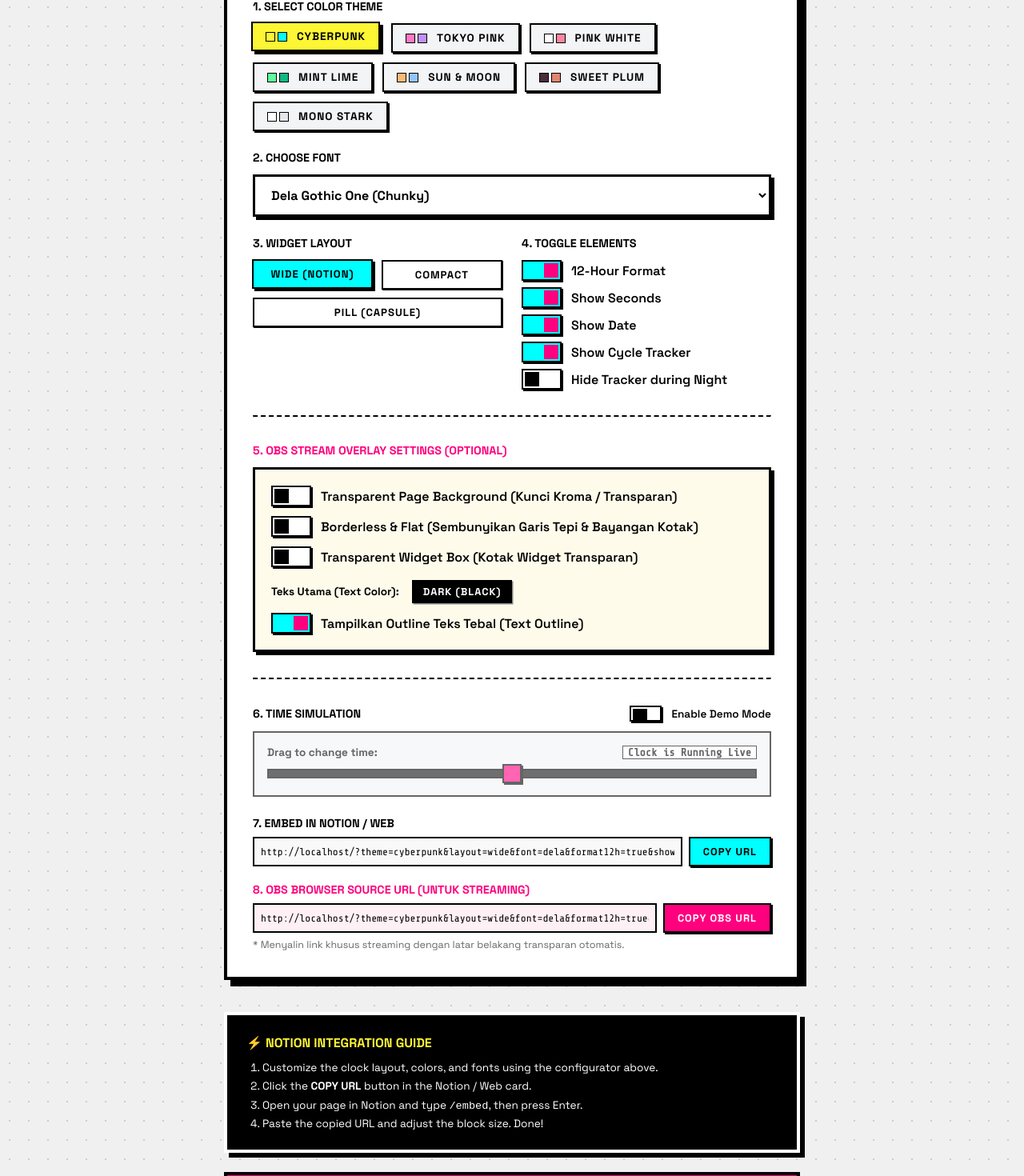
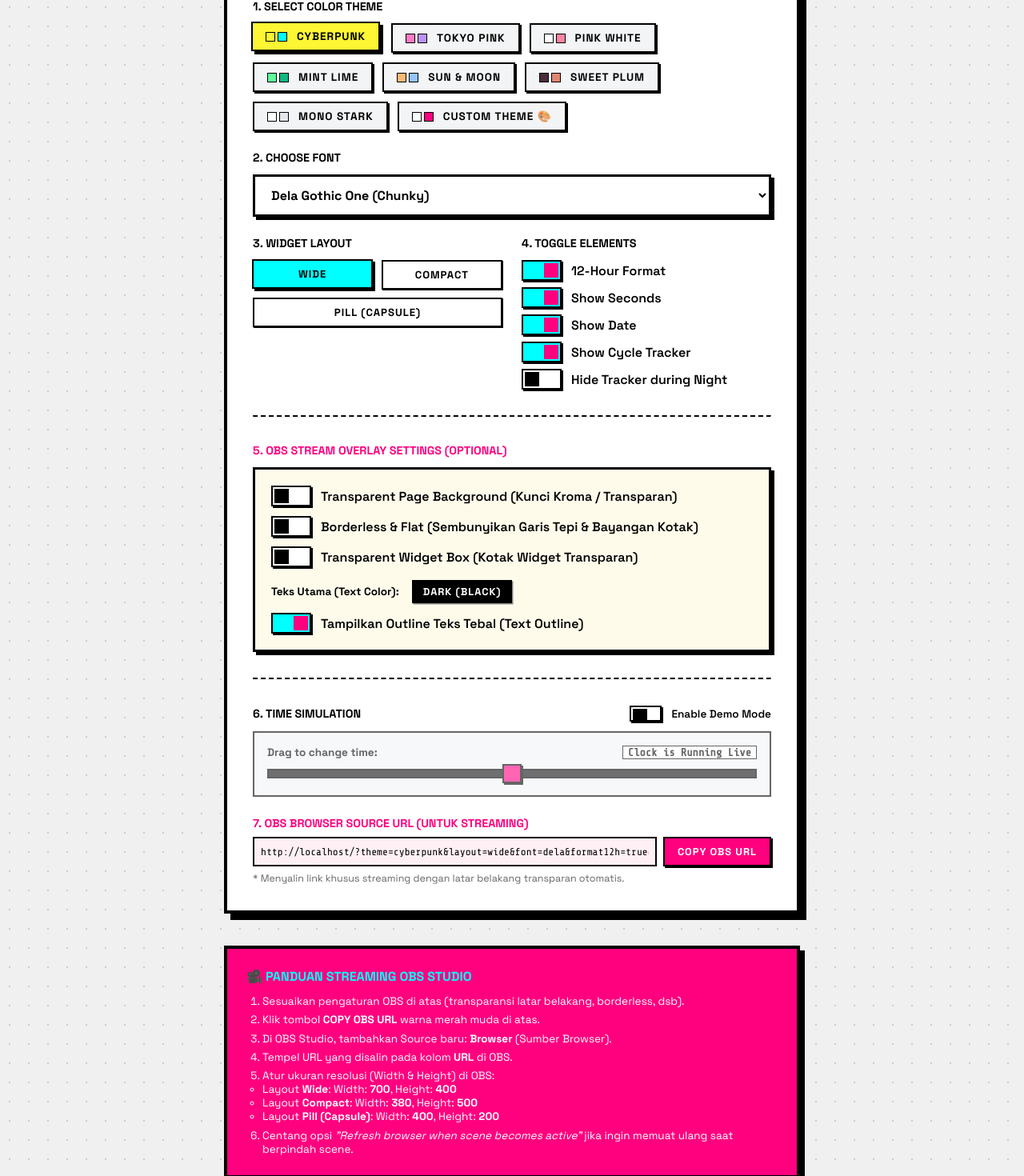
Before and after one commit to IrfanRasyid/clock-widget-obs-notion, a React (Vite) app: page / in a window 1280 px wide. Shown: the part 675-2145 px from the top of the page at 80% size. Built offline with nearby package versions, Linux system fonts and the light colour scheme; a web font is replaced by a local one.

Commit message:
feat: remove notion guide and add custom colors theme customization

```diff
--- a/index.html
+++ b/index.html
@@ -4,8 +4,8 @@
     <meta charset="UTF-8" />
     <link rel="icon" type="image/svg+xml" href="/favicon.svg" />
     <meta name="viewport" content="width=device-width, initial-scale=1.0" />
-    <title>Neo-Brutalist Clock Widget | Notion Widget Builder</title>
-    <meta name="description" content="A highly customizable Neo-Brutalist clock widget featuring a beautiful, sliding sun-moon progress tracker representing the day/night cycle. Perfect for Notion embeds and homepages." />
+    <title>Neo-Brutalist Clock Widget | OBS Overlay Builder</title>
+    <meta name="description" content="A highly customizable Neo-Brutalist clock widget featuring a beautiful, sliding sun-moon progress tracker representing the day/night cycle. Perfect for OBS streaming overlays and widgets." />
   </head>
   <body>
     <div id="root"></div>
--- a/src/App.jsx
+++ b/src/App.jsx
@@ -10,6 +10,14 @@ function App() {
   const [showSeconds, setShowSeconds] = useState(true);
   const [showDate, setShowDate] = useState(true);
   const [font, setFont] = useState('dela');
+
+  // Custom colors state
+  const [customBgPage, setCustomBgPage] = useState('#f3f4f6');
+  const [customBgWidget, setCustomBgWidget] = useState('#ffffff');
+  const [customBgAccent, setCustomBgAccent] = useState('#ff007f');
+  const [customBgSliderTrack, setCustomBgSliderTrack] = useState('#111111');
+  const [customBgSliderThumb, setCustomBgSliderThumb] = useState('#00ffff');
+  const [customTextMain, setCustomTextMain] = useState('#000000');
 
   // OBS Overlay Configuration State
   const [noBorder, setNoBorder] = useState(false);
@@ -76,6 +84,24 @@ function App() {
 
     const textOutlineParam = params.get('textOutline');
     if (textOutlineParam !== null) setTextOutline(textOutlineParam === 'true');
+
+    const cBgPageParam = params.get('cBgPage');
+    if (cBgPageParam) setCustomBgPage(cBgPageParam);
+
+    const cBgWidgetParam = params.get('cBgWidget');
+    if (cBgWidgetParam) setCustomBgWidget(cBgWidgetParam);
+
+    const cBgAccentParam = params.get('cBgAccent');
+    if (cBgAccentParam) setCustomBgAccent(cBgAccentParam);
+
+    const cBgSliderTrackParam = params.get('cBgSliderTrack');
+    if (cBgSliderTrackParam) setCustomBgSliderTrack(cBgSliderTrackParam);
+
+    const cBgSliderThumbParam = params.get('cBgSliderThumb');
+    if (cBgSliderThumbParam) setCustomBgSliderThumb(cBgSliderThumbParam);
+
+    const cTextMainParam = params.get('cTextMain');
+    if (cTextMainParam) setCustomTextMain(cTextMainParam);
   }, []);
 
   // Update body styles dynamically when transparency state changes
@@ -84,10 +110,10 @@ function App() {
       document.body.style.backgroundColor = 'transparent';
       document.body.style.backgroundImage = 'none';
     } else {
-      document.body.style.backgroundColor = 'var(--bg-page)';
+      document.body.style.backgroundColor = theme === 'custom' ? customBgPage : 'var(--bg-page)';
       document.body.style.backgroundImage = 'radial-gradient(var(--dot-color) 1.5px, transparent 1.5px)';
     }
-  }, [pageTransparent, isEmbed]);
+  }, [pageTransparent, isEmbed, theme, customBgPage]);
 
   // Update clock time every second when not simulating
   useEffect(() => {
@@ -119,6 +145,26 @@ function App() {
   // If in embed mode, only render the clock widget at full size
   if (isEmbed) {
     return (
+      <>
+        {theme === 'custom' && (
+          <style>{`
+            .theme-custom {
+              --bg-page: ${customBgPage};
+              --bg-widget: ${customBgWidget};
+              --bg-accent: ${customBgAccent};
+              --bg-slider-track: ${customBgSliderTrack};
+              --bg-slider-thumb: ${customBgSliderThumb};
+              --text-main: ${customTextMain};
+              --text-sub: ${customTextMain === '#ffffff' || customTextMain === '#fff' ? '#cccccc' : '#333333'};
+              --text-accent: ${customBgSliderThumb};
+              --bg-pill-day: ${customBgAccent};
+            }
+            body {
+              --bg-page: ${customBgPage};
+              --text-main: ${customTextMain};
+            }
+          `}</style>
+        )}
         <div
           style={{
             width: '100vw',
@@ -145,13 +191,40 @@ function App() {
             hideNightCycle={hideNightCycle}
             textColor={textColor}
             textOutline={textOutline}
+            customBgPage={customBgPage}
+            customBgWidget={customBgWidget}
+            customBgAccent={customBgAccent}
+            customBgSliderTrack={customBgSliderTrack}
+            customBgSliderThumb={customBgSliderThumb}
+            customTextMain={customTextMain}
           />
         </div>
+      </>
     );
   }
 
   return (
     <>
+      {theme === 'custom' && (
+        <style>{`
+          .theme-custom {
+            --bg-page: ${customBgPage};
+            --bg-widget: ${customBgWidget};
+            --bg-accent: ${customBgAccent};
+            --bg-slider-track: ${customBgSliderTrack};
+            --bg-slider-thumb: ${customBgSliderThumb};
+            --text-main: ${customTextMain};
+            --text-sub: ${customTextMain === '#ffffff' || customTextMain === '#fff' ? '#cccccc' : '#333333'};
+            --text-accent: ${customBgSliderThumb};
+            --bg-pill-day: ${customBgAccent};
+          }
+          body {
+            --bg-page: ${customBgPage};
+            --text-main: ${customTextMain};
+          }
+        `}</style>
+      )}
+
       {/* Header Area */}
       <header
         style={{
@@ -184,7 +257,7 @@ function App() {
               fontSize: '0.8rem',
             }}
           >
-            NOTION & OBS STREAM READY!
+            OBS STREAM READY!
           </span>
         </div>
         <p style={{ fontWeight: '600', maxWidth: '600px', fontSize: '0.95rem' }}>
@@ -241,6 +314,12 @@ function App() {
             hideNightCycle={hideNightCycle}
             textColor={textColor}
             textOutline={textOutline}
+            customBgPage={customBgPage}
+            customBgWidget={customBgWidget}
+            customBgAccent={customBgAccent}
+            customBgSliderTrack={customBgSliderTrack}
+            customBgSliderThumb={customBgSliderThumb}
+            customTextMain={customTextMain}
           />
         </div>
 
@@ -276,35 +355,23 @@ function App() {
           setTextColor={setTextColor}
           textOutline={textOutline}
           setTextOutline={setTextOutline}
+          customBgPage={customBgPage}
+          setCustomBgPage={setCustomBgPage}
+          customBgWidget={customBgWidget}
+          setCustomBgWidget={setCustomBgWidget}
+          customBgAccent={customBgAccent}
+          setCustomBgAccent={setCustomBgAccent}
+          customBgSliderTrack={customBgSliderTrack}
+          setCustomBgSliderTrack={setCustomBgSliderTrack}
+          customBgSliderThumb={customBgSliderThumb}
+          setCustomBgSliderThumb={setCustomBgSliderThumb}
+          customTextMain={customTextMain}
+          setCustomTextMain={setCustomTextMain}
         />
       </main>
 
-      {/* Footer / Notion & OBS Guide */}
+      {/* Footer / OBS Guide */}
       <div style={{ display: 'flex', flexDirection: 'column', gap: '1.5rem', width: '100%', maxWidth: '720px', marginBottom: '3rem' }}>
-        {/* Notion Guide */}
-        <footer
-          style={{
-            backgroundColor: '#000000',
-            color: '#ffffff',
-            padding: '1.5rem',
-            border: '4px solid #ffffff',
-            boxShadow: '6px 6px 0px #000000',
-            display: 'flex',
-            flexDirection: 'column',
-            gap: '0.75rem',
-          }}
-        >
-          <h3 style={{ fontFamily: 'var(--font-space)', fontWeight: 'bold', fontSize: '1rem', textTransform: 'uppercase', color: '#fcf634' }}>
-            ⚡ Notion Integration Guide
-          </h3>
-          <ol style={{ paddingLeft: '1.25rem', fontSize: '0.85rem', display: 'flex', flexDirection: 'column', gap: '0.4rem' }}>
-            <li>Customize the clock layout, colors, and fonts using the configurator above.</li>
-            <li>Click the <strong>COPY URL</strong> button in the Notion / Web card.</li>
-            <li>Open your page in Notion and type <code>/embed</code>, then press Enter.</li>
-            <li>Paste the copied URL and adjust the block size. Done!</li>
-          </ol>
-        </footer>
-
         {/* OBS Stream Guide */}
         <footer
           style={{
@@ -328,9 +395,9 @@ function App() {
             <li>Tempel URL yang disalin pada kolom <strong>URL</strong> di OBS.</li>
             <li>Atur ukuran resolusi (Width & Height) di OBS:
               <ul>
-                <li>Layout <strong>Wide</strong>: Width: <strong>740</strong>, Height: <strong>260</strong></li>
-                <li>Layout <strong>Compact</strong>: Width: <strong>380</strong>, Height: <strong>440</strong></li>
-                <li>Layout <strong>Pill (Capsule)</strong>: Width: <strong>480</strong>, Height: <strong>140</strong></li>
+                <li>Layout <strong>Wide</strong>: Width: <strong>700</strong>, Height: <strong>400</strong></li>
+                <li>Layout <strong>Compact</strong>: Width: <strong>380</strong>, Height: <strong>500</strong></li>
+                <li>Layout <strong>Pill (Capsule)</strong>: Width: <strong>400</strong>, Height: <strong>200</strong></li>
               </ul>
             </li>
             <li>Centang opsi <i>"Refresh browser when scene becomes active"</i> jika ingin memuat ulang saat berpindah scene.</li>
--- a/src/components/ClockWidget.jsx
+++ b/src/components/ClockWidget.jsx
@@ -384,7 +384,7 @@ export const ClockWidget = ({
               fontSize: layout === 'wide' ? '6.5rem' : '4.5rem',
               lineHeight: '0.85',
               ...fontStyles,
-              color: textColor === 'light' ? '#ffffff' : '#000000',
+              color: textColor === 'light' ? '#ffffff' : 'var(--text-main)',
               textShadow: textOutline
                 ? (noBorder
                     ? '2px 2px 0px #000, -2px -2px 0px #000, 2px -2px 0px #000, -2px 2px 0px #000'
--- a/src/components/ControlPanel.jsx
+++ b/src/components/ControlPanel.jsx
@@ -31,9 +31,20 @@ export const ControlPanel = ({
   setTextColor,
   textOutline,
   setTextOutline,
+  customBgPage,
+  setCustomBgPage,
+  customBgWidget,
+  setCustomBgWidget,
+  customBgAccent,
+  setCustomBgAccent,
+  customBgSliderTrack,
+  setCustomBgSliderTrack,
+  customBgSliderThumb,
+  setCustomBgSliderThumb,
+  customTextMain,
+  setCustomTextMain,
 }) => {
   const [copied, setCopied] = useState(false);
-  const [copiedObs, setCopiedObs] = useState(false);
 
   // Available themes with colors for preview buttons
   const themes = [
@@ -44,6 +55,7 @@ export const ControlPanel = ({
     { id: 'sunmoon', name: 'Sun & Moon', bg: '#fdba74', accent: '#93c5fd' },
     { id: 'sweetplum', name: 'Sweet Plum', bg: '#4a2c3c', accent: '#df8671' },
     { id: 'mono', name: 'Mono Stark', bg: '#ffffff', accent: '#e5e7eb' },
+    { id: 'custom', name: 'Custom Theme 🎨', bg: '#ffffff', accent: '#ff007f' },
   ];
 
   // Available fonts
@@ -67,7 +79,7 @@ export const ControlPanel = ({
   };
 
   // Helper to generate shareable embed URL
-  const getEmbedUrl = (isObs = false) => {
+  const getEmbedUrl = () => {
     const base = window.location.origin + window.location.pathname;
     const params = new URLSearchParams();
     params.set('theme', theme);
@@ -76,40 +88,33 @@ export const ControlPanel = ({
     params.set('format12h', format12h);
     params.set('showSeconds', showSeconds);
     params.set('showDate', showDate);
+    params.set('embed', 'true');
+    params.set('transparent', 'true');
 
-    if (isObs) {
-      params.set('embed', 'true');
-      params.set('transparent', 'true');
-      if (noBorder) params.set('noBorder', 'true');
-      if (widgetTransparent) params.set('widgetTransparent', 'true');
-    } else {
-      params.set('embed', 'true');
-      if (noBorder) params.set('noBorder', 'true');
-      if (widgetTransparent) params.set('widgetTransparent', 'true');
-      if (pageTransparent) params.set('transparent', 'true');
-    }
-
+    if (noBorder) params.set('noBorder', 'true');
+    if (widgetTransparent) params.set('widgetTransparent', 'true');
     if (!showTracker) params.set('showTracker', 'false');
     if (hideNightCycle) params.set('hideNightCycle', 'true');
     if (textColor === 'light') params.set('textColor', 'light');
     if (!textOutline) params.set('textOutline', 'false');
 
+    if (theme === 'custom') {
+      params.set('cBgPage', customBgPage);
+      params.set('cBgWidget', customBgWidget);
+      params.set('cBgAccent', customBgAccent);
+      params.set('cBgSliderTrack', customBgSliderTrack);
+      params.set('cBgSliderThumb', customBgSliderThumb);
+      params.set('cTextMain', customTextMain);
+    }
+
     return `${base}?${params.toString()}`;
   };
 
-  // Copy standard link
+  // Copy OBS link
   const handleCopyLink = () => {
-    navigator.clipboard.writeText(getEmbedUrl(false)).then(() => {
+    navigator.clipboard.writeText(getEmbedUrl()).then(() => {
       setCopied(true);
       setTimeout(() => setCopied(false), 2000);
-    });
-  };
-
-  // Copy OBS link
-  const handleCopyObsLink = () => {
-    navigator.clipboard.writeText(getEmbedUrl(true)).then(() => {
-      setCopiedObs(true);
-      setTimeout(() => setCopiedObs(false), 2000);
     });
   };
 
@@ -169,6 +174,141 @@ export const ControlPanel = ({
               </button>
             ))}
           </div>
+
+          {theme === 'custom' && (
+            <div
+              style={{
+                marginTop: '1.25rem',
+                padding: '1.25rem',
+                backgroundColor: '#fff',
+                border: '3px solid #000',
+                boxShadow: '4px 4px 0px #000',
+                display: 'grid',
+                gridTemplateColumns: 'repeat(auto-fit, minmax(130px, 1fr))',
+                gap: '1rem',
+              }}
+            >
+              <div>
+                <label style={{ display: 'block', fontSize: '0.75rem', fontWeight: 'bold', marginBottom: '0.25rem', textTransform: 'uppercase' }}>
+                  Page BG
+                </label>
+                <div style={{ display: 'flex', alignItems: 'center', gap: '0.4rem' }}>
+                  <input
+                    type="color"
+                    value={customBgPage}
+                    onChange={(e) => setCustomBgPage(e.target.value)}
+                    style={{ border: '2px solid #000', cursor: 'pointer', width: '32px', height: '32px', padding: 0 }}
+                  />
+                  <input
+                    type="text"
+                    value={customBgPage}
+                    onChange={(e) => setCustomBgPage(e.target.value)}
+                    style={{ width: '100%', fontSize: '0.8rem', padding: '4px', border: '1.5px solid #000', fontFamily: 'var(--font-mono)' }}
+                  />
+                </div>
+              </div>
+
+              <div>
+                <label style={{ display: 'block', fontSize: '0.75rem', fontWeight: 'bold', marginBottom: '0.25rem', textTransform: 'uppercase' }}>
+                  Widget BG
+                </label>
+                <div style={{ display: 'flex', alignItems: 'center', gap: '0.4rem' }}>
+                  <input
+                    type="color"
+                    value={customBgWidget}
+                    onChange={(e) => setCustomBgWidget(e.target.value)}
+                    style={{ border: '2px solid #000', cursor: 'pointer', width: '32px', height: '32px', padding: 0 }}
+                  />
+                  <input
+                    type="text"
+                    value={customBgWidget}
+                    onChange={(e) => setCustomBgWidget(e.target.value)}
+                    style={{ width: '100%', fontSize: '0.8rem', padding: '4px', border: '1.5px solid #000', fontFamily: 'var(--font-mono)' }}
+                  />
+                </div>
+              </div>
+
+              <div>
+                <label style={{ display: 'block', fontSize: '0.75rem', fontWeight: 'bold', marginBottom: '0.25rem', textTransform: 'uppercase' }}>
+                  Accent Color
+                </label>
+                <div style={{ display: 'flex', alignItems: 'center', gap: '0.4rem' }}>
+                  <input
+                    type="color"
+                    value={customBgAccent}
+                    onChange={(e) => setCustomBgAccent(e.target.value)}
+                    style={{ border: '2px solid #000', cursor: 'pointer', width: '32px', height: '32px', padding: 0 }}
+                  />
+                  <input
+                    type="text"
+                    value={customBgAccent}
+                    onChange={(e) => setCustomBgAccent(e.target.value)}
+                    style={{ width: '100%', fontSize: '0.8rem', padding: '4px', border: '1.5px solid #000', fontFamily: 'var(--font-mono)' }}
+                  />
+                </div>
+              </div>
+
+              <div>
+                <label style={{ display: 'block', fontSize: '0.75rem', fontWeight: 'bold', marginBottom: '0.25rem', textTransform: 'uppercase' }}>
+                  Slider Track
+                </label>
+                <div style={{ display: 'flex', alignItems: 'center', gap: '0.4rem' }}>
+                  <input
+                    type="color"
+                    value={customBgSliderTrack}
+                    onChange={(e) => setCustomBgSliderTrack(e.target.value)}
+                    style={{ border: '2px solid #000', cursor: 'pointer', width: '32px', height: '32px', padding: 0 }}
+                  />
+                  <input
+                    type="text"
+                    value={customBgSliderTrack}
+                    onChange={(e) => setCustomBgSliderTrack(e.target.value)}
+                    style={{ width: '100%', fontSize: '0.8rem', padding: '4px', border: '1.5px solid #000', fontFamily: 'var(--font-mono)' }}
+                  />
+                </div>
+              </div>
+
+              <div>
+                <label style={{ display: 'block', fontSize: '0.75rem', fontWeight: 'bold', marginBottom: '0.25rem', textTransform: 'uppercase' }}>
+                  Slider Thumb
+                </label>
+                <div style={{ display: 'flex', alignItems: 'center', gap: '0.4rem' }}>
+                  <input
+                    type="color"
+                    value={customBgSliderThumb}
+                    onChange={(e) => setCustomBgSliderThumb(e.target.value)}
+                    style={{ border: '2px solid #000', cursor: 'pointer', width: '32px', height: '32px', padding: 0 }}
+                  />
+                  <input
+                    type="text"
+                    value={customBgSliderThumb}
+                    onChange={(e) => setCustomBgSliderThumb(e.target.value)}
+                    style={{ width: '100%', fontSize: '0.8rem', padding: '4px', border: '1.5px solid #000', fontFamily: 'var(--font-mono)' }}
+                  />
+                </div>
+              </div>
+
+              <div>
+                <label style={{ display: 'block', fontSize: '0.75rem', fontWeight: 'bold', marginBottom: '0.25rem', textTransform: 'uppercase' }}>
+                  Text Color
+                </label>
+                <div style={{ display: 'flex', alignItems: 'center', gap: '0.4rem' }}>
+                  <input
+                    type="color"
+                    value={customTextMain}
+                    onChange={(e) => setCustomTextMain(e.target.value)}
+                    style={{ border: '2px solid #000', cursor: 'pointer', width: '32px', height: '32px', padding: 0 }}
+                  />
+                  <input
+                    type="text"
+                    value={customTextMain}
+                    onChange={(e) => setCustomTextMain(e.target.value)}
+                    style={{ width: '100%', fontSize: '0.8rem', padding: '4px', border: '1.5px solid #000', fontFamily: 'var(--font-mono)' }}
+                  />
+                </div>
+              </div>
+            </div>
+          )}
         </div>
 
         {/* Font Select */}
@@ -225,7 +365,7 @@ export const ControlPanel = ({
                   borderWidth: '2px',
                 }}
               >
-                Wide (Notion)
+                Wide
               </button>
               <button
                 type="button"
@@ -453,55 +593,16 @@ export const ControlPanel = ({
 
         {/* Integration Links Section */}
         <div style={{ display: 'flex', flexDirection: 'column', gap: '1.25rem' }}>
-          {/* Notion Link */}
+          {/* OBS Browser Source Link */}
           <div>
-            <label style={{ display: 'block', fontWeight: 'bold', marginBottom: '0.5rem', fontSize: '0.9rem', textTransform: 'uppercase' }}>
-              7. Embed in Notion / Web
+            <label style={{ display: 'block', fontWeight: 'bold', marginBottom: '0.5rem', fontSize: '0.9rem', textTransform: 'uppercase', color: '#ff007f' }}>
+              7. OBS Browser Source URL (Untuk Streaming)
             </label>
             <div style={{ display: 'flex', gap: '0.5rem' }}>
               <input
                 type="text"
                 readOnly
-                value={getEmbedUrl(false)}
-                onClick={(e) => e.target.select()}
-                style={{
-                  flex: 1,
-                  padding: '0.5rem',
-                  fontFamily: 'var(--font-mono)',
-                  fontSize: '0.8rem',
-                  border: '2px solid var(--border-color)',
-                  backgroundColor: '#f9f9f9',
-                  borderRadius: 0,
-                  outline: 'none',
-                }}
-              />
-              <button
-                onClick={handleCopyLink}
-                className="brutalist-button"
-                style={{
-                  padding: '0.5rem 1rem',
-                  fontSize: '0.8rem',
-                  backgroundColor: copied ? '#4ade80' : 'var(--bg-accent)',
-                  whiteSpace: 'nowrap',
-                  borderWidth: '2px',
-                  boxShadow: '2px 2px 0px #000',
-                }}
-              >
-                {copied ? 'COPIED!' : 'COPY URL'}
-              </button>
-            </div>
-          </div>
-
-          {/* OBS Browser Source Link */}
-          <div>
-            <label style={{ display: 'block', fontWeight: 'bold', marginBottom: '0.5rem', fontSize: '0.9rem', textTransform: 'uppercase', color: '#ff007f' }}>
-              8. OBS Browser Source URL (Untuk Streaming)
-            </label>
-            <div style={{ display: 'flex', gap: '0.5rem' }}>
-              <input
-                type="text"
-                readOnly
-                value={getEmbedUrl(true)}
+                value={getEmbedUrl()}
                 onClick={(e) => e.target.select()}
                 style={{
                   flex: 1,
@@ -515,19 +616,19 @@ export const ControlPanel = ({
                 }}
               />
               <button
-                onClick={handleCopyObsLink}
+                onClick={handleCopyLink}
                 className="brutalist-button"
                 style={{
                   padding: '0.5rem 1rem',
                   fontSize: '0.8rem',
-                  backgroundColor: copiedObs ? '#4ade80' : '#ff007f',
+                  backgroundColor: copied ? '#4ade80' : '#ff007f',
                   color: '#fff',
                   whiteSpace: 'nowrap',
                   borderWidth: '2px',
                   boxShadow: '2px 2px 0px #000',
                 }}
               >
-                {copiedObs ? 'COPIED!' : 'COPY OBS URL'}
+                {copied ? 'COPIED!' : 'COPY OBS URL'}
               </button>
             </div>
             <p style={{ fontSize: '0.78rem', color: '#666', marginTop: '0.4rem' }}>
```
Lines whose indentation alone changed are shown as unchanged.
